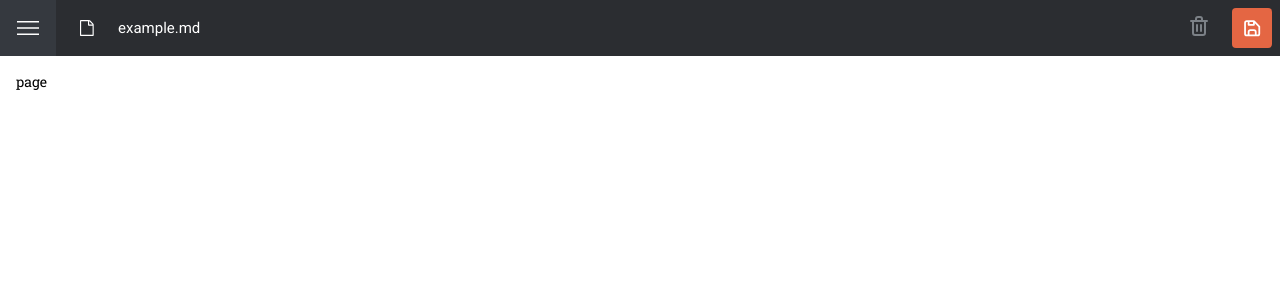
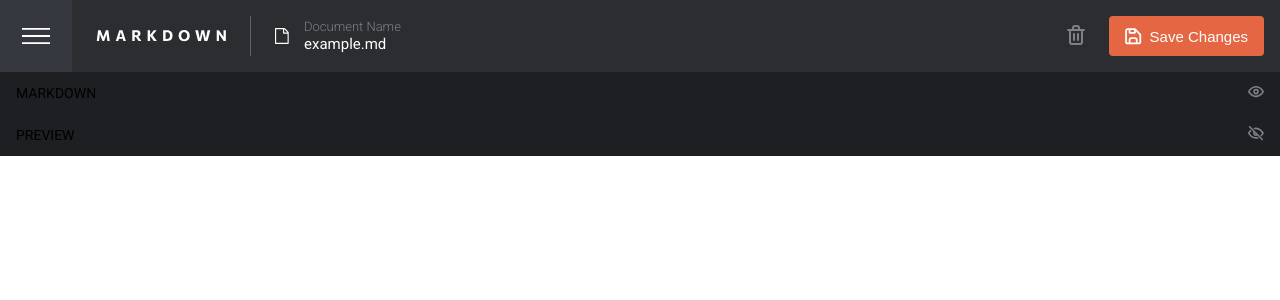
Before and after one commit to BrandenDaniel/markdown-app, a Next.js app: page / in a window 1280 px wide. Shown: the top 300 px of the page. Built offline with nearby package versions, Linux system fonts and the light colour scheme.

Commit message:
progress

```diff
--- a/src/app/layout.tsx
+++ b/src/app/layout.tsx
@@ -1,7 +1,7 @@
 import Nav from "@/components/shared/Nav";
 import "../sass/main.scss";
 import type { Metadata } from "next";
-import { roboto_slab } from "@/lib/fonts";
+import { roboto } from "@/lib/fonts";
 
 export const metadata: Metadata = {
   title: "Create Next App",
@@ -15,7 +15,7 @@ export default function RootLayout({
 }) {
   return (
     <html lang="en">
-      <body className={roboto_slab.className}>
+      <body className={roboto.className}>
         <Nav />
         {children}
       </body>
--- a/src/app/page.tsx
+++ b/src/app/page.tsx
@@ -1,5 +1,12 @@
+import MarkdownInput from "@/components/MarkdownInput";
+import MarkdownOutput from "@/components/MarkdownOutput";
 import React from "react";
 
 export default function page() {
-  return <main className="container">page</main>;
+  return (
+    <main className="">
+      <MarkdownInput></MarkdownInput>
+      <MarkdownOutput></MarkdownOutput>
+    </main>
+  );
 }
--- /dev/null
+++ b/src/components/MarkdownInput.tsx
@@ -0,0 +1,10 @@
+import React from "react";
+import ViewToggle from "./ViewToggle";
+
+export default function MarkdownInput() {
+  return (
+    <section>
+      <ViewToggle type="input" />
+    </section>
+  );
+}
--- /dev/null
+++ b/src/components/MarkdownOutput.tsx
@@ -0,0 +1,10 @@
+import React from "react";
+import ViewToggle from "./ViewToggle";
+
+export default function MarkdownOutput() {
+  return (
+    <section>
+      <ViewToggle type="output" />
+    </section>
+  );
+}
--- /dev/null
+++ b/src/components/ViewToggle.tsx
@@ -0,0 +1,18 @@
+import ShowPreviewIcon from "../assets/icon-show-preview.svg";
+import HidePreviewIcon from "../assets/icon-hide-preview.svg";
+import Image from "next/image";
+import { roboto } from "@/lib/fonts";
+
+export default function ViewToggle({ type }: { type: string }) {
+  return (
+    <div className={`viewToggle ${roboto.className}`}>
+      <span>{type === "input" ? "MARKDOWN" : "PREVIEW"}</span>
+      <button>
+        <Image
+          src={type === "input" ? ShowPreviewIcon : HidePreviewIcon}
+          alt={type === "input" ? "show preview" : "hide preview"}
+        />
+      </button>
+    </div>
+  );
+}
--- a/src/components/shared/Nav.tsx
+++ b/src/components/shared/Nav.tsx
@@ -8,6 +8,7 @@ import CloseIcon from "../../assets/icon-close.svg";
 import DeleteIcon from "../../assets/icon-delete.svg";
 import SaveIcon from "../../assets/icon-save.svg";
 import FileIcon from "../../assets/icon-document.svg";
+import Logo from "../../assets/logo.svg";
 
 //fonts
 import { roboto } from "@/lib/fonts";
@@ -22,19 +23,25 @@ export default function Nav() {
       <Sidebar isSidebarActive={isSidebarActive} />
       <nav className="nav">
         <button
-          className="nav__hamburger"
+          className="nav__toggler"
           onClick={() => setIsSidebarActive(!isSidebarActive)}
         >
           <Image
             src={isSidebarActive ? CloseIcon : HamburgerIcon}
-            alt="hamburger button"
+            alt="toggler button"
           />
         </button>
-        <div className={`nav__file-name ${roboto.className}`}>
+        <div className="nav__logo">
+          <Image src={Logo} alt="Markdown logo" />
+        </div>
+        <div className="nav__file-name">
           <Image src={FileIcon} alt="document" />
-          example.md
+          <div className={roboto.className}>
+            <span>Document Name</span>
+            <span>example.md</span>
+          </div>
         </div>
-        <div>
+        <div className="nav__cta">
           <button className="nav__delete">
             <Image src={DeleteIcon} alt="delete markdown" />
           </button>
--- a/src/components/shared/Sidebar.tsx
+++ b/src/components/shared/Sidebar.tsx
@@ -27,7 +27,7 @@ export default function Sidebar({
         isSidebarActive ? "sidebar--open" : ""
       }`}
     >
-      <Image src={Logo} alt="Markdoen logo" />
+      <Image src={Logo} alt="Markdown logo" />
       <p>MY DOCUMENTS</p>
       <button>+ New Document</button>
 
--- a/src/sass/components/shared/nav.scss
+++ b/src/sass/components/shared/nav.scss
@@ -2,10 +2,13 @@
   background: var(--800);
   display: flex;
   align-items: center;
+  gap: 24px;
+  height: 56px;
+  padding-right: 8px;
 
-  &__hamburger {
-    height: 56px;
-    width: 56px;
+  &__toggler {
+    height: 100%;
+    aspect-ratio: 1/1;
     background: var(--700);
     display: flex;
     align-items: center;
@@ -17,18 +20,34 @@
     }
   }
 
+  &__logo {
+    display: none;
+  }
+
   &__file-name {
-    padding-left: 24px;
     flex: 1;
     display: flex;
     align-items: center;
     gap: 15px;
-    color: var(--100);
-    font-size: 15px;
-    font-weight: 400;
+
+    > div {
+      display: flex;
+      flex-direction: column;
+      gap: 1px;
+      span {
+        &:first-child {
+          display: none;
+        }
+
+        &:last-child {
+          color: var(--100);
+          font-size: 15px;
+          font-weight: 400;
+        }
+      }
+    }
   }
-
-  > div {
+  &__cta {
     display: flex;
     align-items: center;
     gap: 24px;
@@ -38,10 +57,61 @@
     background: var(--orange);
     height: 40px;
     width: 40px;
-    margin-right: 8px;
     border-radius: 4px;
     display: flex;
     align-items: center;
     justify-content: center;
   }
 }
+
+@media (min-width: $md) {
+  .nav {
+    height: 72px;
+    padding-right: 16px;
+
+    &__toggler {
+      img {
+        width: 28px;
+        height: 28px;
+      }
+    }
+
+    &__save {
+      width: auto;
+      padding: 0 16px;
+      gap: 8px;
+
+      &:hover {
+        background: var(--orange-hover);
+      }
+
+      &::after {
+        content: "Save Changes";
+        color: var(--100);
+        line-height: 1;
+        font-size: 15px;
+      }
+    }
+
+    &__logo {
+      display: flex;
+      align-items: center;
+      padding-right: 24px;
+      border-right: 1px solid var(--600);
+      height: 40px;
+    }
+
+    &__file-name {
+      > div {
+        span {
+          &:first-child {
+            font-size: 13px;
+            font-weight: 300;
+            color: var(--500);
+            display: block;
+          }
+        }
+      }
+    }
+  }
+}
--- /dev/null
+++ b/src/sass/components/viewToggle.scss
@@ -0,0 +1,8 @@
+.viewToggle {
+  background: var(--900);
+  height: 42px;
+  padding: 0 16px;
+  display: flex;
+  align-items: center;
+  justify-content: space-between;
+}
--- a/src/sass/global.scss
+++ b/src/sass/global.scss
@@ -19,6 +19,13 @@
   font-size: 14px;
 }
 
+//Breakpoints
+$sm: 576px;
+$md: 768px;
+$lg: 992px;
+$xl: 1200px;
+$xxl: 1400px;
+
 .container {
   // max-width: 1440px;
   // margin: 0 auto;
@@ -28,7 +35,6 @@
 button {
   border: none;
   padding: 0;
-  font-family: inherit !important;
   background: none;
 
   &:hover {
--- a/src/sass/main.scss
+++ b/src/sass/main.scss
@@ -1,5 +1,6 @@
 @import "./global.scss";
 
-//Componente
+//Components
 @import "./components/shared/nav.scss";
 @import "./components/shared/sidebar.scss";
+@import "./components/viewToggle.scss";
```
